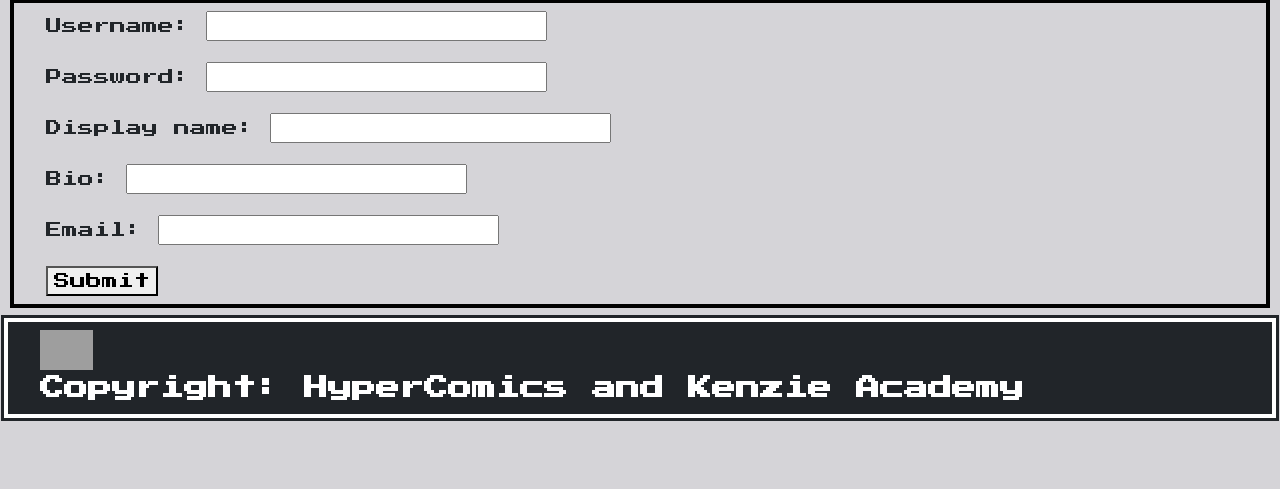
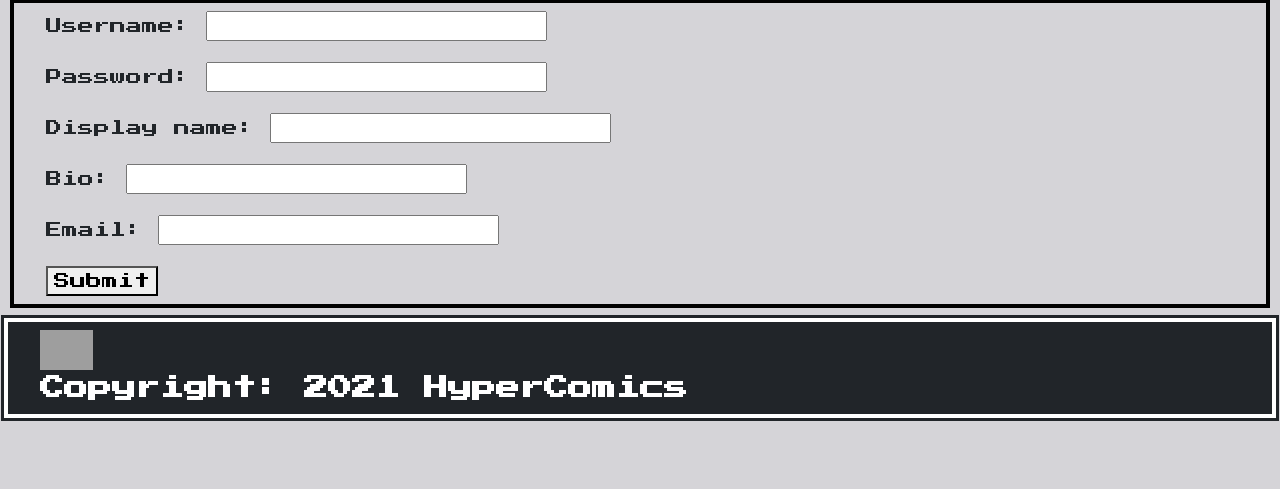
Before and after one commit to olsonjohn/coffee-comic-capstone, a Django app: page /signup/ in a window 1280 px wide. Shown: the part 110-599 px from the top of the page. Run offline with Django 3.2, Linux system fonts and the light colour scheme; some web fonts are replaced; grey boxes are pictures that could not be loaded.

Commit message:
fixed footer link and text

```diff
--- a/templates/footer.html
+++ b/templates/footer.html
@@ -1,6 +1,6 @@
 <footer class="nes-container is-dark">
     <div class='nes-text'>
-    <a href="https://comicvine.gamespot.com/api/"><img id="cvinelogo" src="https://static.comicvine.com/uploads/original/0/3437/1055657-logocv.png" /></a>
+    <a href="https://comicvine.gamespot.com/" target="_blank"><img id="cvinelogo" src="https://static.comicvine.com/uploads/original/0/3437/1055657-logocv.png" /></a>
     </div>
-    <h2 class='nes-text'> Copyright: HyperComics and Kenzie Academy </h2>
+    <h2 class='nes-text'> Copyright: 2021 HyperComics </h2>
 </footer>
```
